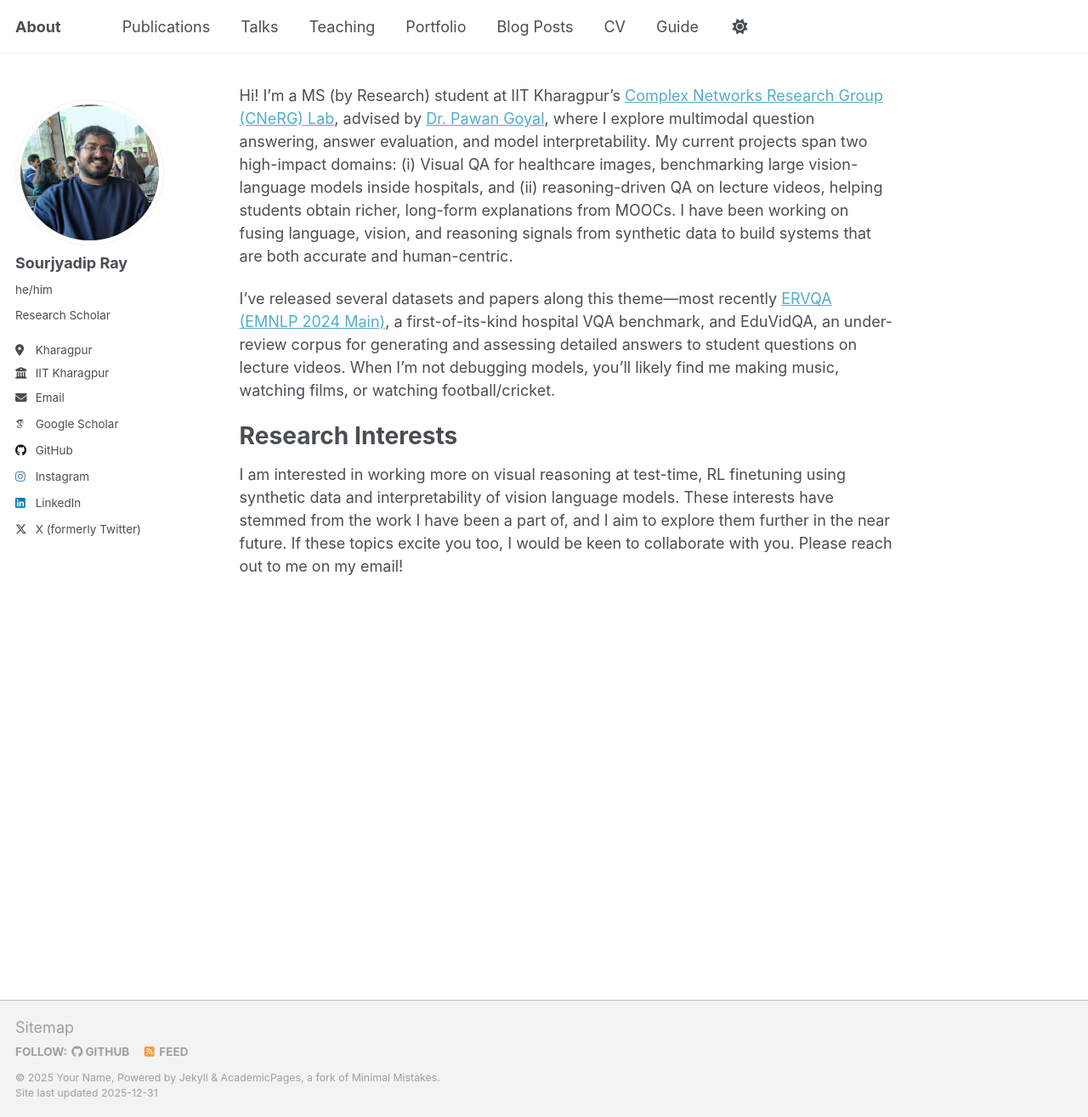
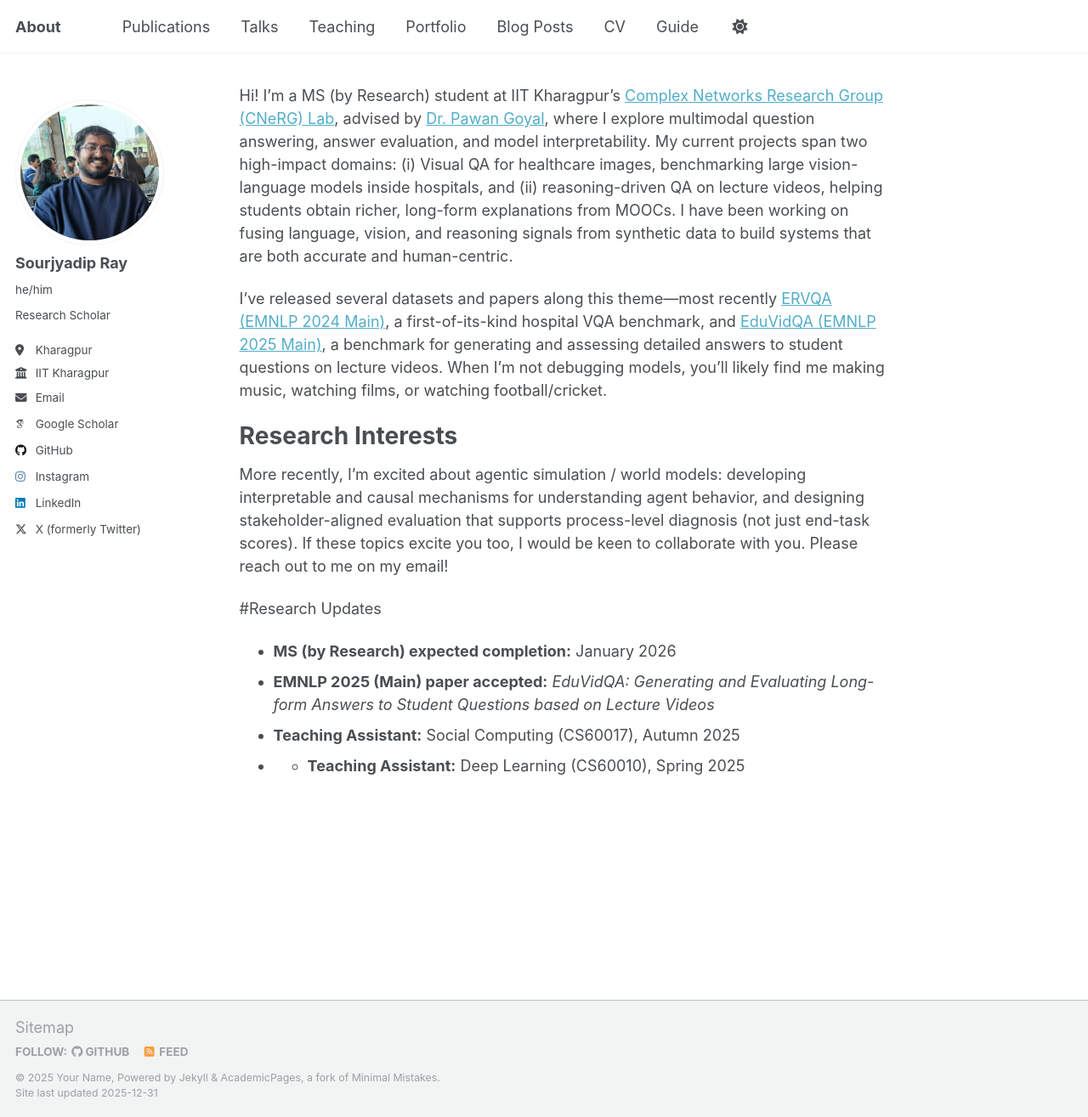
Before and after one commit to sourjyadip/sourjyadip.github.io, a Jekyll site: the page built from _pages/about.md, in a window 1280 px wide and 1315 px high. Shown: the whole window at 85% size. Built offline with Jekyll 4.4.1, drawn with Linux system fonts in a browser that asks for light colours; some web fonts are replaced.

Commit message:
Revise about page with new research details
Updated research interests and added recent research updates.

```diff
--- a/_pages/about.md
+++ b/_pages/about.md
@@ -8,7 +8,13 @@ redirect_from:
 
 Hi! I’m a MS (by Research) student at IIT Kharagpur’s [Complex Networks Research Group (CNeRG) Lab](https://cnerg-iitkgp.github.io/), advised by [Dr. Pawan Goyal](https://cse.iitkgp.ac.in/~pawang/), where I explore multimodal question answering, answer evaluation, and model interpretability. My current projects span two high-impact domains: (i) Visual QA for healthcare images, benchmarking large vision-language models inside hospitals, and (ii) reasoning-driven QA on lecture videos, helping students obtain richer, long-form explanations from MOOCs. I have been working on fusing language, vision, and reasoning signals from synthetic data to build systems that are both accurate and human-centric.
 
-I’ve released several datasets and papers along this theme—most recently [ERVQA (EMNLP 2024 Main)](https://arxiv.org/abs/2410.06420), a first-of-its-kind hospital VQA benchmark, and EduVidQA, an under-review corpus for generating and assessing detailed answers to student questions on lecture videos. When I’m not debugging models, you’ll likely find me making music, watching films, or watching football/cricket.
+I’ve released several datasets and papers along this theme—most recently [ERVQA (EMNLP 2024 Main)](https://arxiv.org/abs/2410.06420), a first-of-its-kind hospital VQA benchmark, and [EduVidQA (EMNLP 2025 Main)](https://aclanthology.org/2025.emnlp-main.1760.pdf), a benchmark for generating and assessing detailed answers to student questions on lecture videos. When I’m not debugging models, you’ll likely find me making music, watching films, or watching football/cricket.
 
 # Research Interests
-I am interested in working more on visual reasoning at test-time, RL finetuning using synthetic data and interpretability of vision language models. These interests have stemmed from the work I have been a part of, and I aim to explore them further in the near future. If these topics excite you too, I would be keen to collaborate with you. Please reach out to me on my email!
+More recently, I’m excited about agentic simulation / world models: developing interpretable and causal mechanisms for understanding agent behavior, and designing stakeholder-aligned evaluation that supports process-level diagnosis (not just end-task scores). If these topics excite you too, I would be keen to collaborate with you. Please reach out to me on my email!
+
+#Research Updates
+- **MS (by Research) expected completion:** January 2026
+- **EMNLP 2025 (Main) paper accepted:** *EduVidQA: Generating and Evaluating Long-form Answers to Student Questions based on Lecture Videos*
+- **Teaching Assistant:** Social Computing (CS60017), Autumn 2025
+- - **Teaching Assistant:** Deep Learning (CS60010), Spring 2025
```
